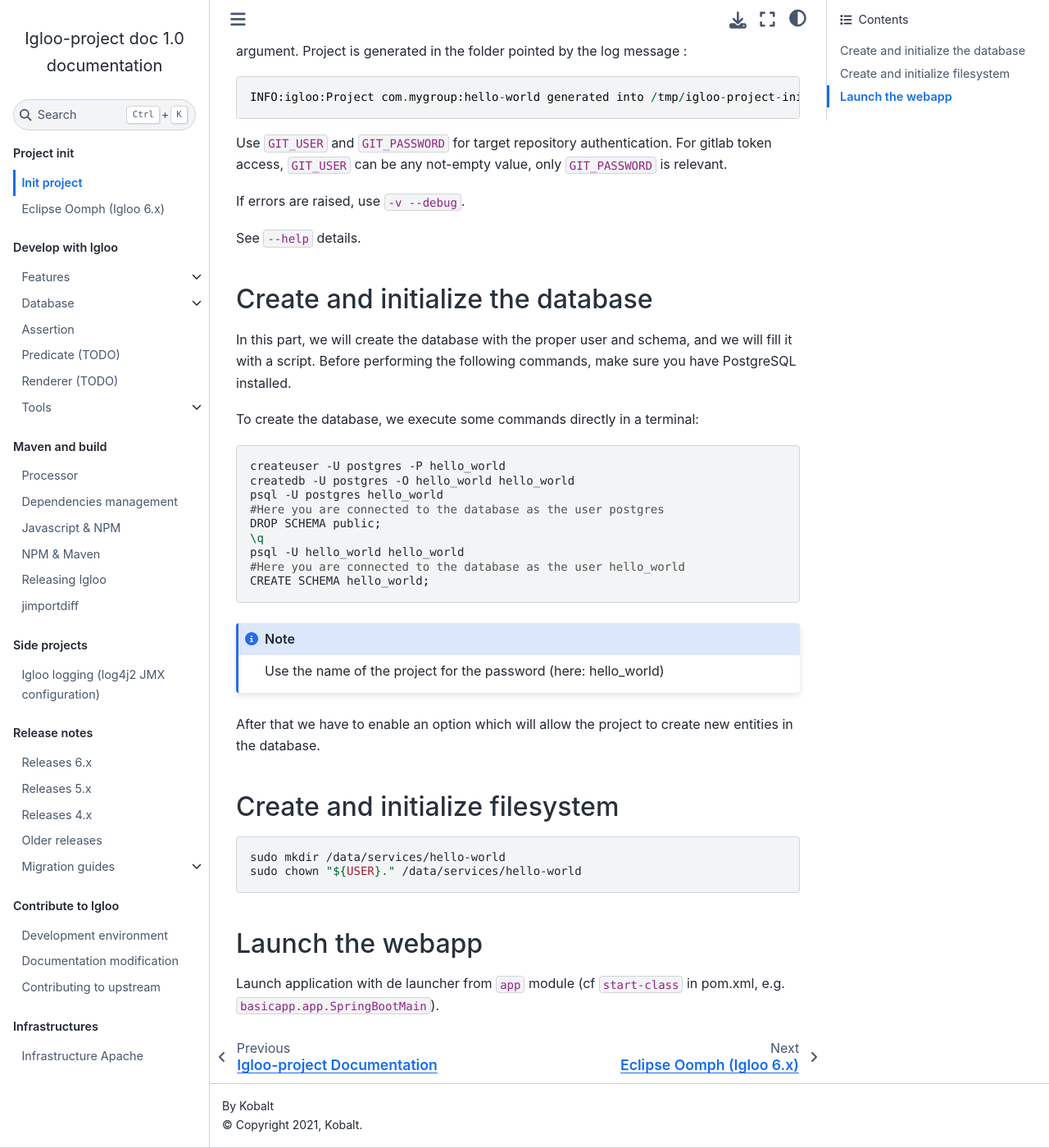
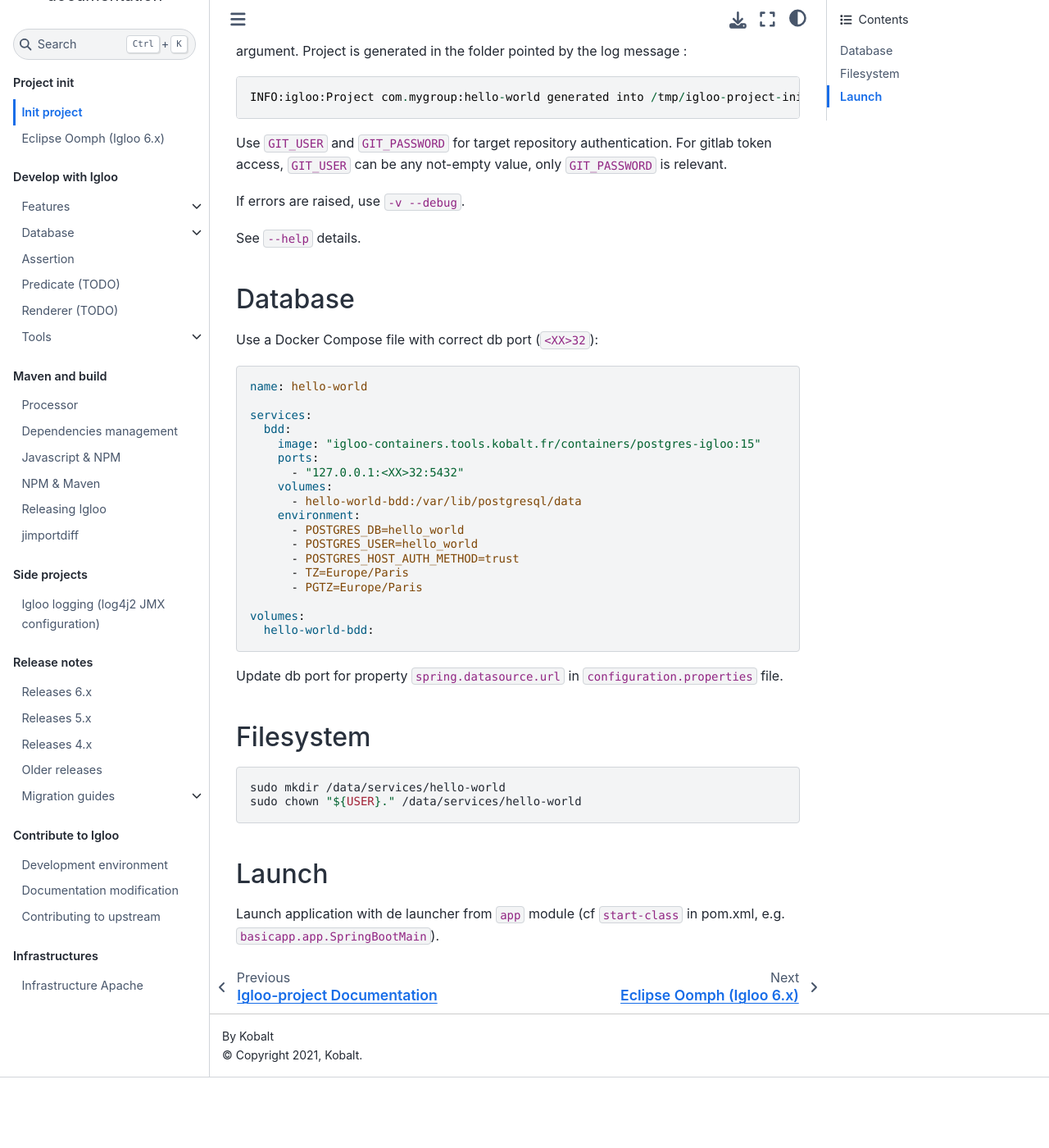
Before and after one commit to igloo-project/igloo-doc, a Sphinx documentation site: the page built from source/init/project-init.md, in a window 1280 px wide and 1400 px high, scrolled down 516 px. Shown: the whole window at 82% size. Built offline with Sphinx 7.4.7 and the Sphinx Book theme 1.1.4, drawn with Linux system fonts in a browser that asks for light colours; after the commit the page ends 1830 px from its top, so only the background shows below that.

Commit message:
BasicApp init: update db doc (docker compose)

````diff
--- a/source/init/project-init.md
+++ b/source/init/project-init.md
@@ -36,38 +36,40 @@ If errors are raised, use `-v --debug`.
 
 See `--help` details.
 
-## Create and initialize the database
+## Database
 
-In this part, we will create the database with the proper user and schema, and we will fill it with a script.
-Before performing the following commands, make sure you have PostgreSQL installed.
+Use a Docker Compose file with correct db port (`<XX>32`):
 
-To create the database, we execute some commands directly in a terminal:
+```yml
+name: hello-world
 
-```bash
-createuser -U postgres -P hello_world
-createdb -U postgres -O hello_world hello_world
-psql -U postgres hello_world
-#Here you are connected to the database as the user postgres
-DROP SCHEMA public;
-\q
-psql -U hello_world hello_world
-#Here you are connected to the database as the user hello_world
-CREATE SCHEMA hello_world;
+services:
+  bdd:
+    image: "igloo-containers.tools.kobalt.fr/containers/postgres-igloo:15"
+    ports:
+      - "127.0.0.1:<XX>32:5432"
+    volumes:
+      - hello-world-bdd:/var/lib/postgresql/data
+    environment:
+      - POSTGRES_DB=hello_world
+      - POSTGRES_USER=hello_world
+      - POSTGRES_HOST_AUTH_METHOD=trust
+      - TZ=Europe/Paris
+      - PGTZ=Europe/Paris
+
+volumes:
+  hello-world-bdd:
 ```
 
-:::{note}
-Use the name of the project for the password (here: hello_world)
-:::
+Update db port for property `spring.datasource.url` in `configuration.properties` file.
 
-After that we have to enable an option which will allow the project to create new entities in the database.
-
-## Create and initialize filesystem
+## Filesystem
 
 ```bash
 sudo mkdir /data/services/hello-world
 sudo chown "${USER}." /data/services/hello-world
 ```
 
-## Launch the webapp
+## Launch
 
 Launch application with de launcher from `app` module (cf `start-class` in pom.xml, e.g. `basicapp.app.SpringBootMain`).
````
